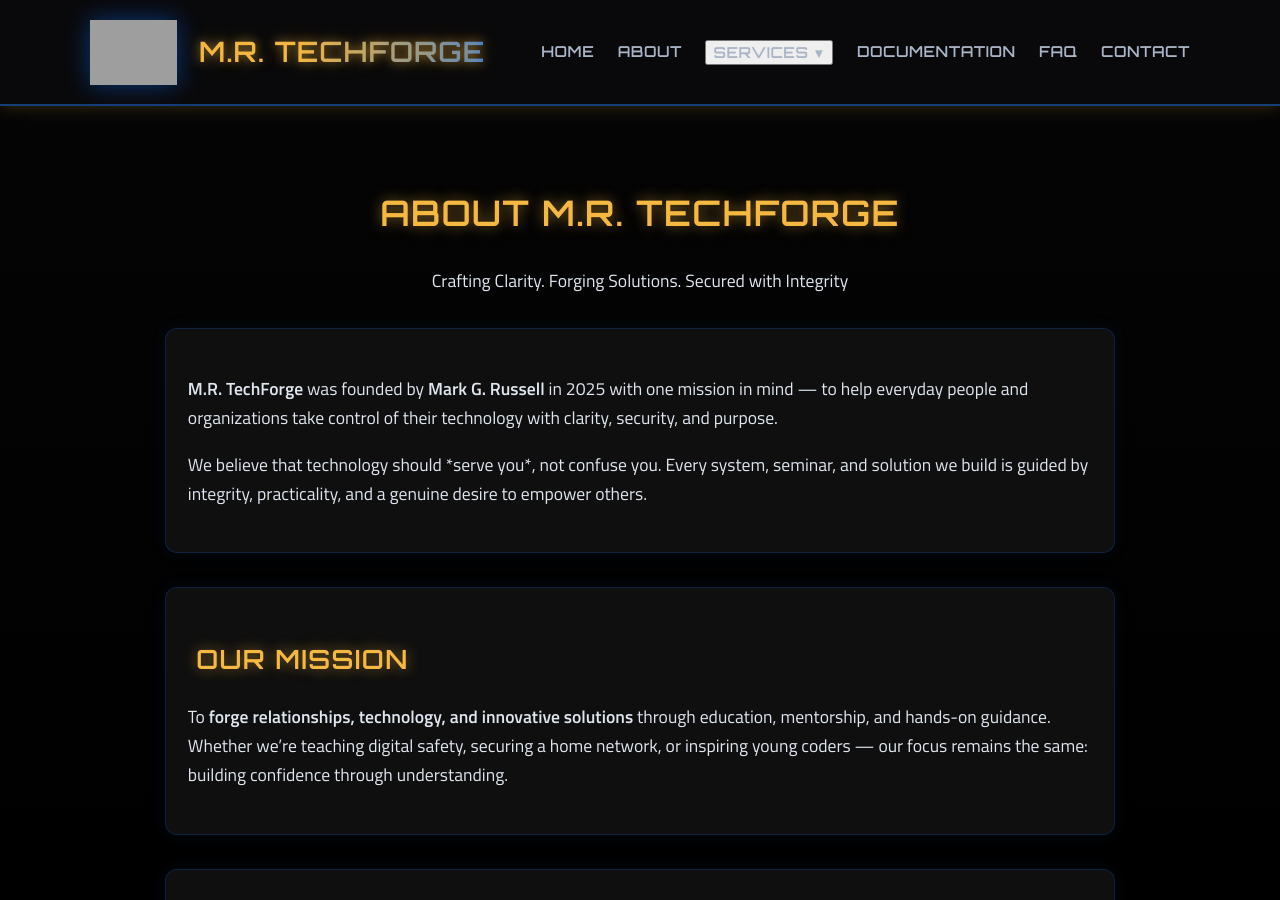
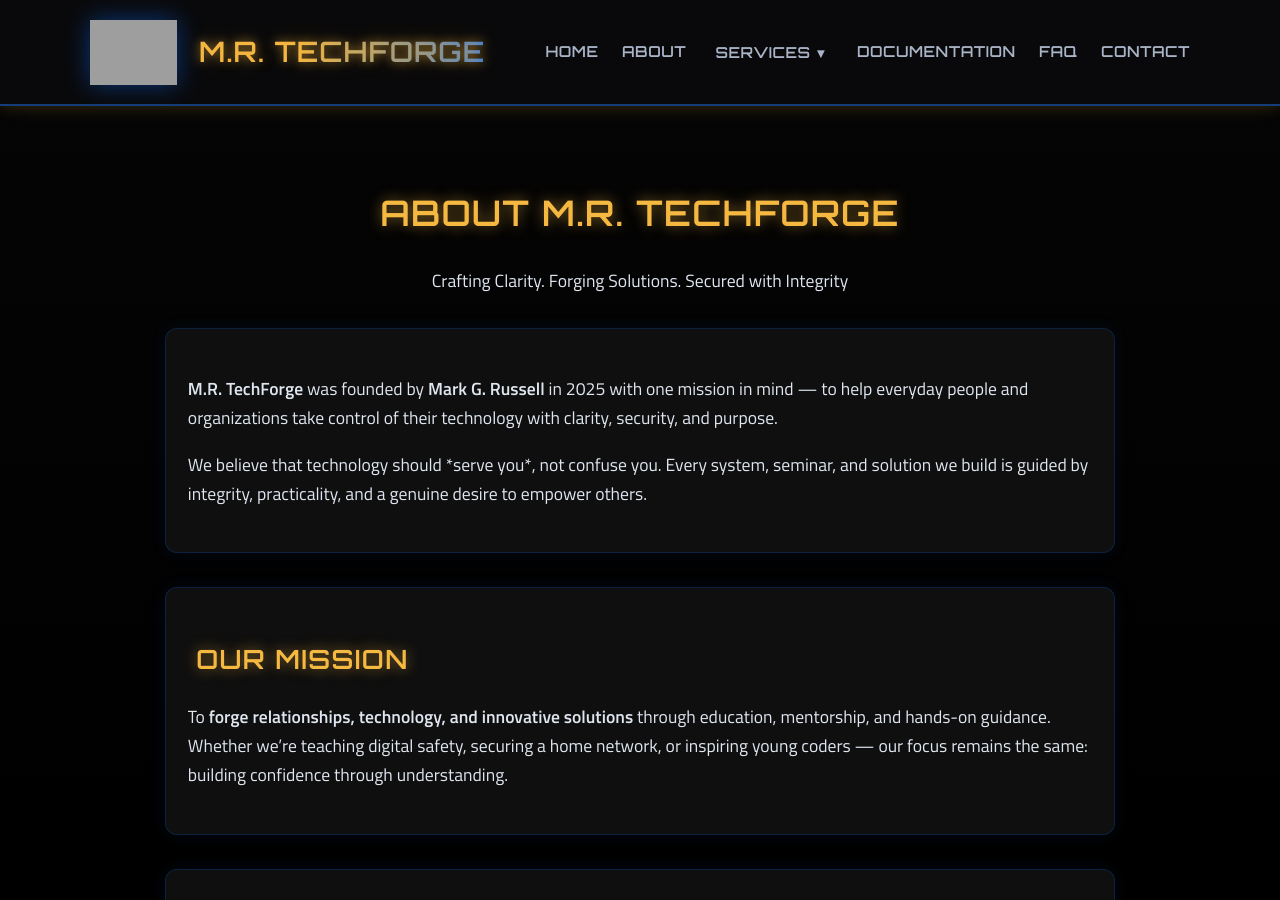
Before and after one commit to markisrt4/mrtechforge.github.io, a Jekyll site: the page built from about.md, in a window 1280 px wide and 900 px high. Built offline with Jekyll 4.4.1, drawn with Linux system fonts in a browser that asks for light colours; grey boxes are pictures that could not be loaded.

Commit message:
Update header.html

```diff
--- a/_includes/header.html
+++ b/_includes/header.html
@@ -1,7 +1,7 @@
 <header class="forge-header">
   <div class="header-inner">
 
-    <!-- Logo -->
+    <!-- Logo + Wordmark -->
     <a href="/" class="logo-link">
       <img src="/assets/images/logo_transparent.png"
            alt="M.R. TechForge Logo"
@@ -11,7 +11,9 @@
 
     <!-- Mobile Hamburger -->
     <input type="checkbox" id="nav-toggle" class="nav-toggle">
-    <label for="nav-toggle" class="nav-toggle-label" aria-label="Toggle navigation">
+    <label for="nav-toggle"
+           class="nav-toggle-label"
+           aria-label="Toggle navigation">
       <span></span>
     </label>
 
@@ -21,17 +23,17 @@
       <a href="/">Home</a>
       <a href="/about/">About</a>
 
-      <!-- SERVICES (Desktop hover / Mobile tap) -->
+      <!-- SERVICES DROPDOWN -->
       <div class="nav-item dropdown">
 
-        <!-- Parent clickable text (no checkbox!) -->
-        <button class="dropdown-trigger">
+        <!-- Parent trigger (desktop + mobile) -->
+        <button class="dropdown-toggle dropdown-trigger" aria-haspopup="true" aria-expanded="false">
           <span class="dropdown-parent-text">Services</span>
           <span class="dropdown-arrow">▼</span>
         </button>
 
         <!-- Dropdown menu -->
-        <div class="dropdown-content">
+        <div class="dropdown-content" aria-label="Services submenu">
 
           <a href="/services/" class="dropdown-overview">
             Services Overview
```
